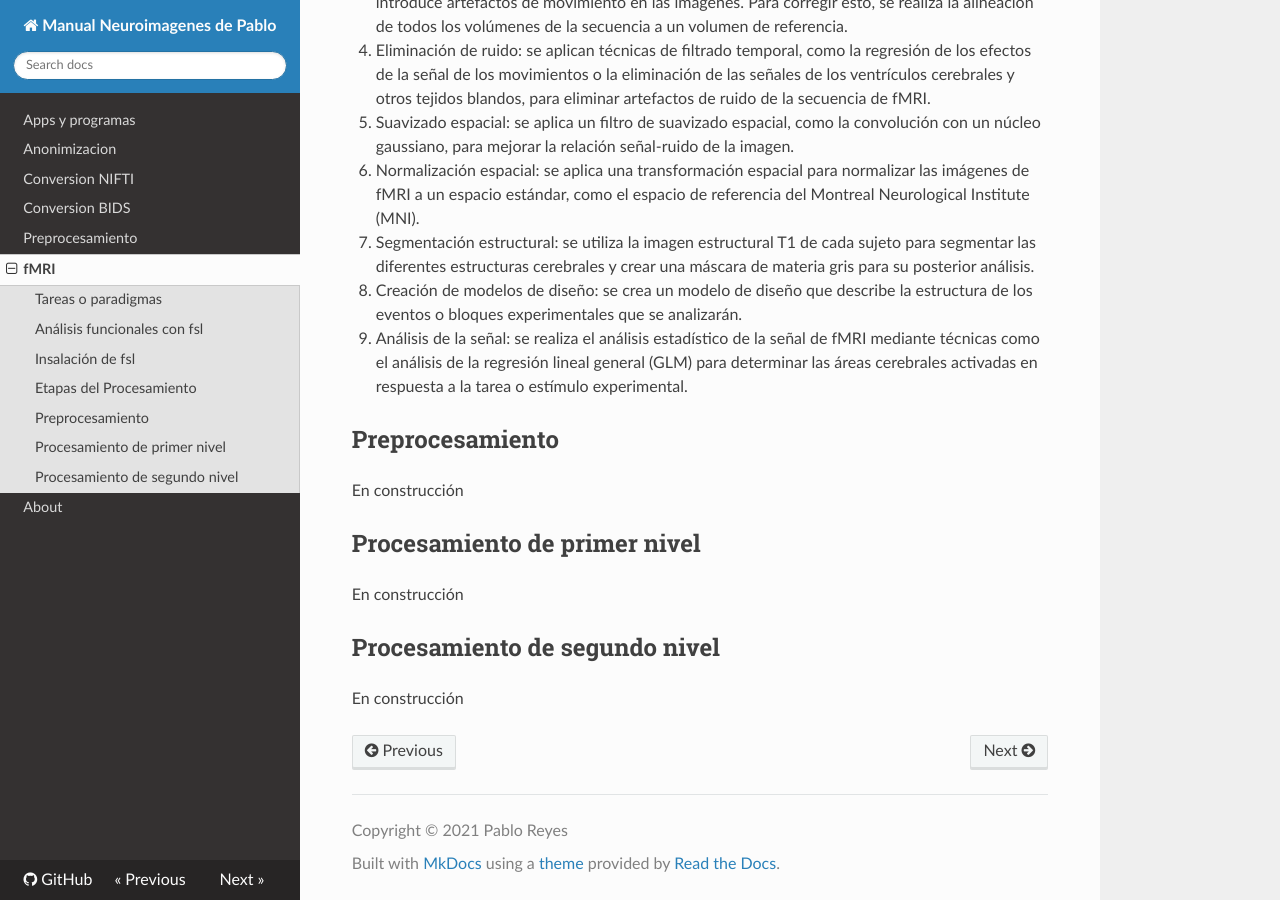
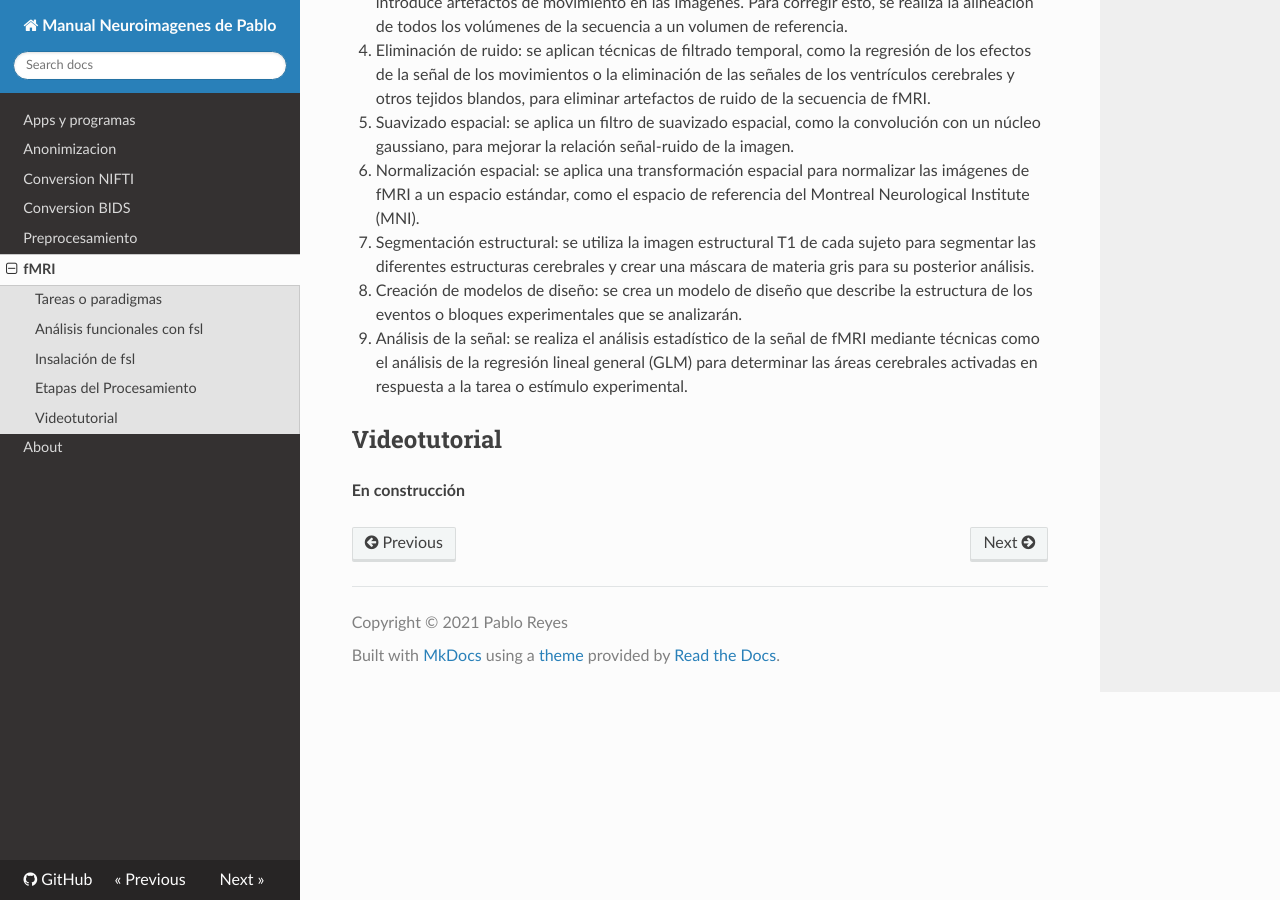
Before and after one commit to pabloreyesg/Scrips-to-MRI, an MkDocs documentation site: the page built from docs/Funcional_fsl.md, in a window 1280 px wide and 900 px high, scrolled down 1737 px. Built offline with MkDocs 1.6.1, drawn with Linux system fonts in a browser that asks for light colours; nearby versions of some CDN libraries.

Commit message:
Update Funcional_fsl.md

```diff
--- a/docs/Funcional_fsl.md
+++ b/docs/Funcional_fsl.md
@@ -44,11 +44,6 @@ FSL tiene una gran ventaja y es su documentación. Allí va a enocntrar todo lo
 
 9. Análisis de la señal: se realiza el análisis estadístico de la señal de fMRI mediante técnicas como el análisis de la regresión lineal general (GLM) para determinar las áreas cerebrales activadas en respuesta a la tarea o estímulo experimental.
 
-## Preprocesamiento
-En construcción
+## Videotutorial
 
-## Procesamiento de primer nivel
-En construcción
-
-## Procesamiento de segundo nivel
-En construcción
+**En construcción**
```
